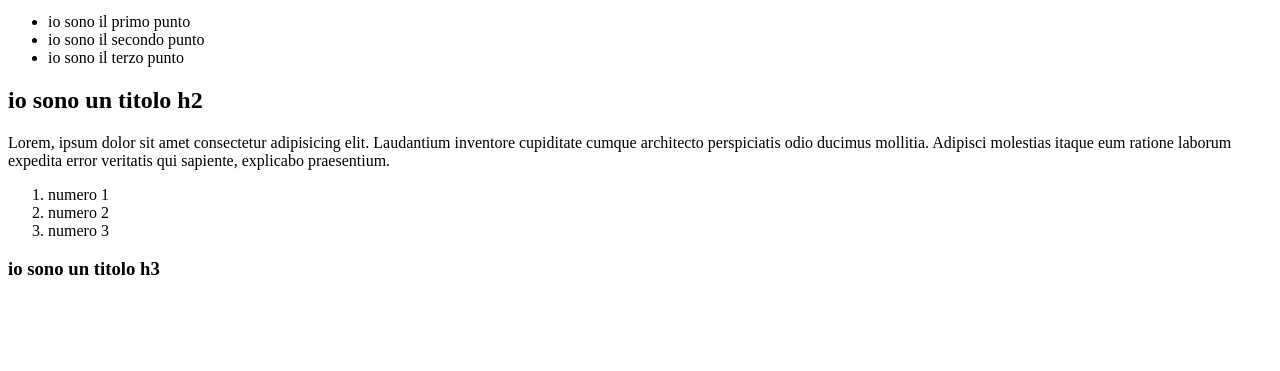
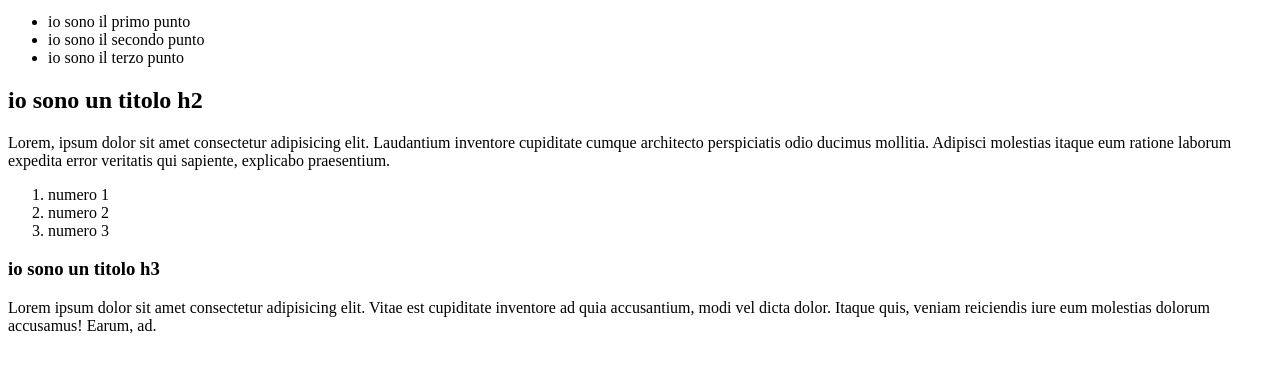
Before and after one commit to La-wii/htmlcss-hello, a plain HTML site: page index.html in a window 1280 px wide. Shown: the part 119-490 px from the top of the page. Drawn offline with Linux system fonts and the light colour scheme.

Commit message:
add:h3>p

```diff
--- a/index.html
+++ b/index.html
@@ -25,5 +25,6 @@
     </ol>
   <!-- terzo capitolo -->
   <h3>io sono un titolo h3</h3>
+    <p>Lorem ipsum dolor sit amet consectetur adipisicing elit. Vitae est cupiditate inventore ad quia accusantium, modi vel dicta dolor. Itaque quis, veniam reiciendis iure eum molestias dolorum accusamus! Earum, ad.</p>
 </body>
 </html>
```
